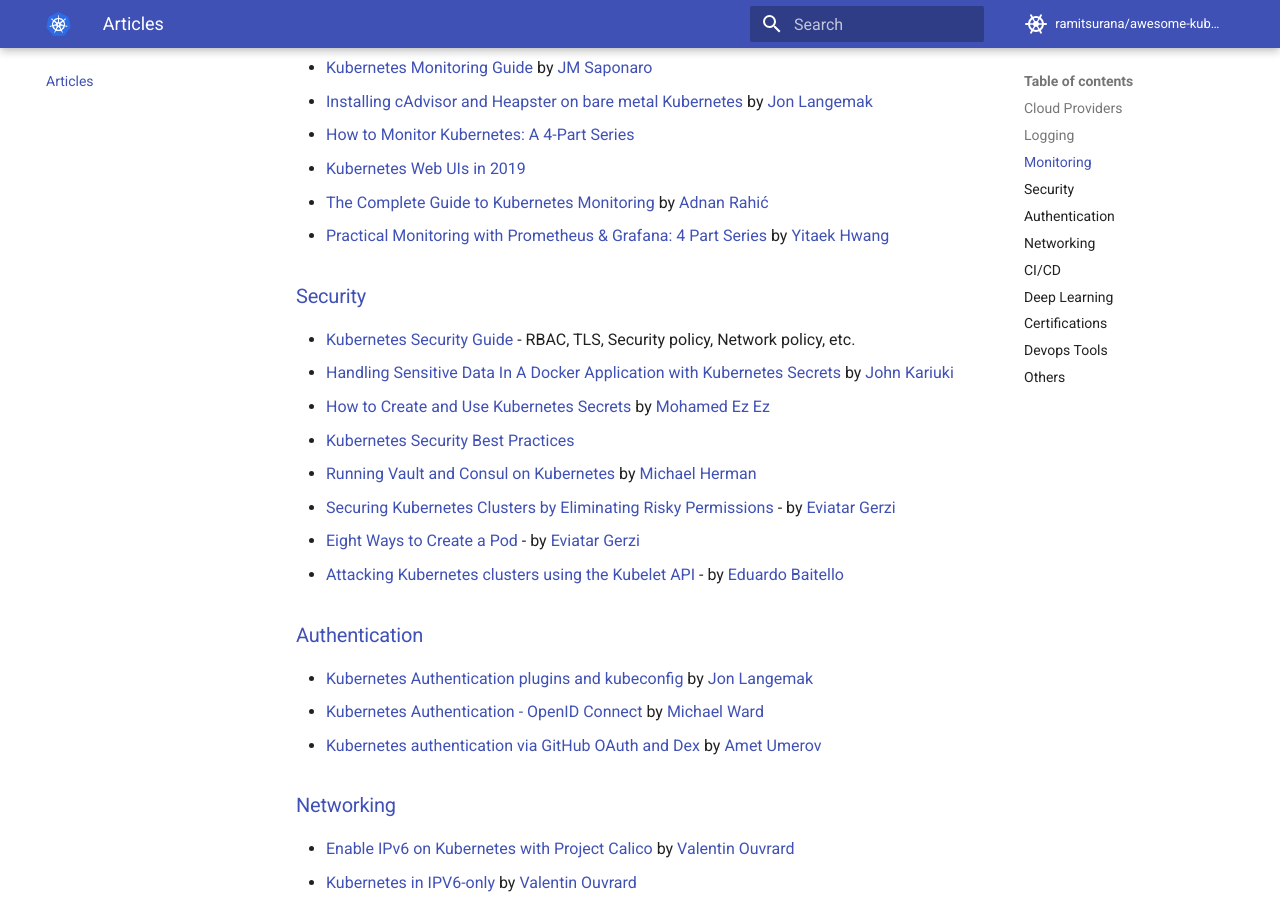
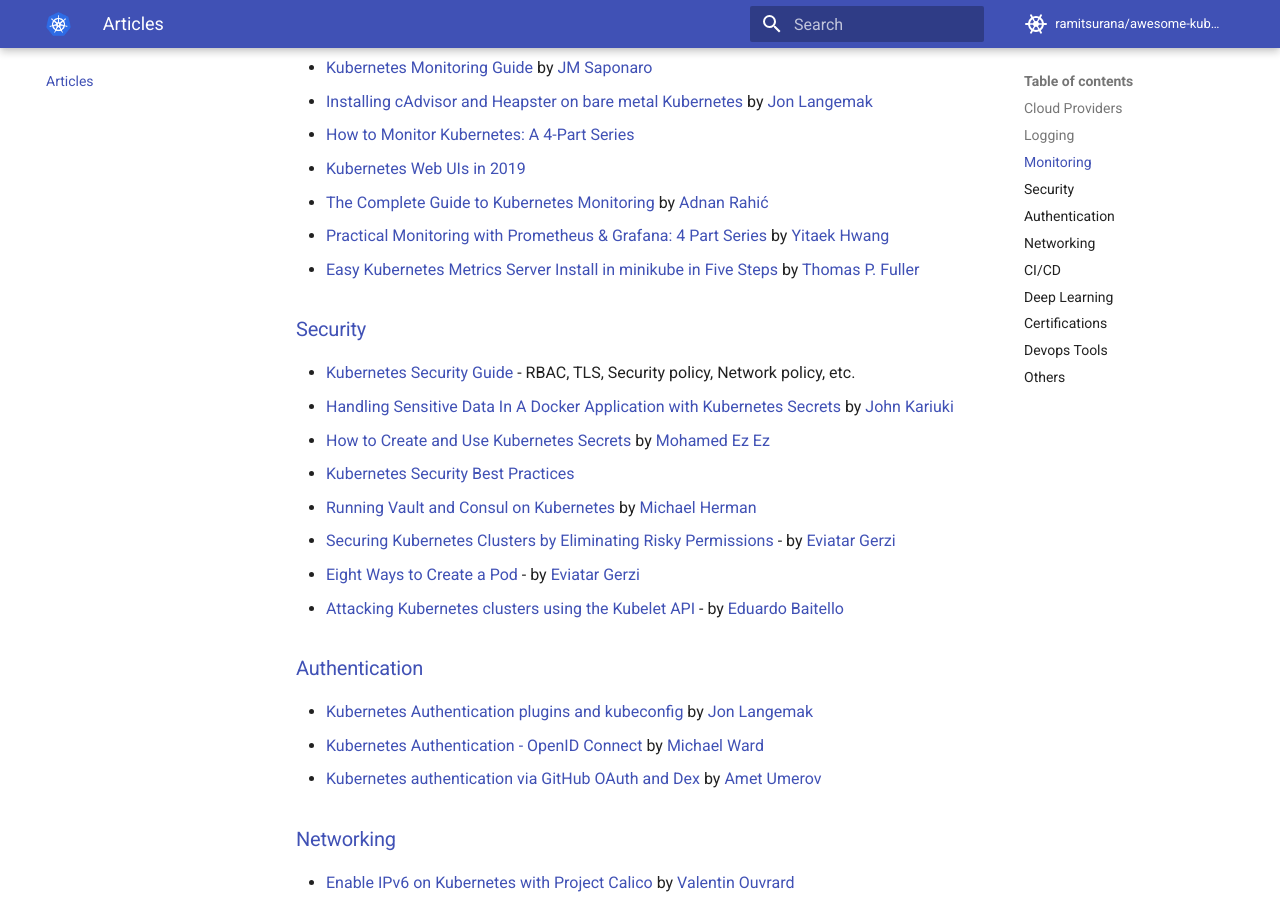
Before and after one commit to ramitsurana/awesome-kubernetes, an MkDocs documentation site: the page built from docs/articles/articles.md, in a window 1280 px wide and 900 px high, scrolled down 1131 px. Built offline with MkDocs 1.6.1 and Material for MkDocs 9.7.7, drawn with Linux system fonts in a browser that asks for light colours; comment, search, counter and statistics services are not loaded.

Commit message:
Added the metrics server article under monitoring. (#666)

```diff
--- a/docs/articles/articles.md
+++ b/docs/articles/articles.md
@@ -35,6 +35,7 @@ Useful Articles
 - [Kubernetes Web UIs in 2019](https://srcco.de/posts/kubernetes-web-uis-in-2019.html)
 - [The Complete Guide to Kubernetes Monitoring](https://sematext.com/guides/kubernetes-monitoring/) by [Adnan Rahić](https://twitter.com/adnanrahic)
 - [Practical Monitoring with Prometheus & Grafana: 4 Part Series](https://medium.com/@yitaek/practical-monitoring-with-prometheus-grafana-part-i-22d0f172f993) by [Yitaek Hwang](https://medium.com/@yitaek)
+- [Easy Kubernetes Metrics Server Install in minikube in Five Steps](https://thospfuller.com/2020/11/29/easy-kubernetes-metrics-server-install-in-minikube-in-five-steps/) by [Thomas P. Fuller](https://thospfuller.com/)
 
 ### [Security](#security)
 
```
